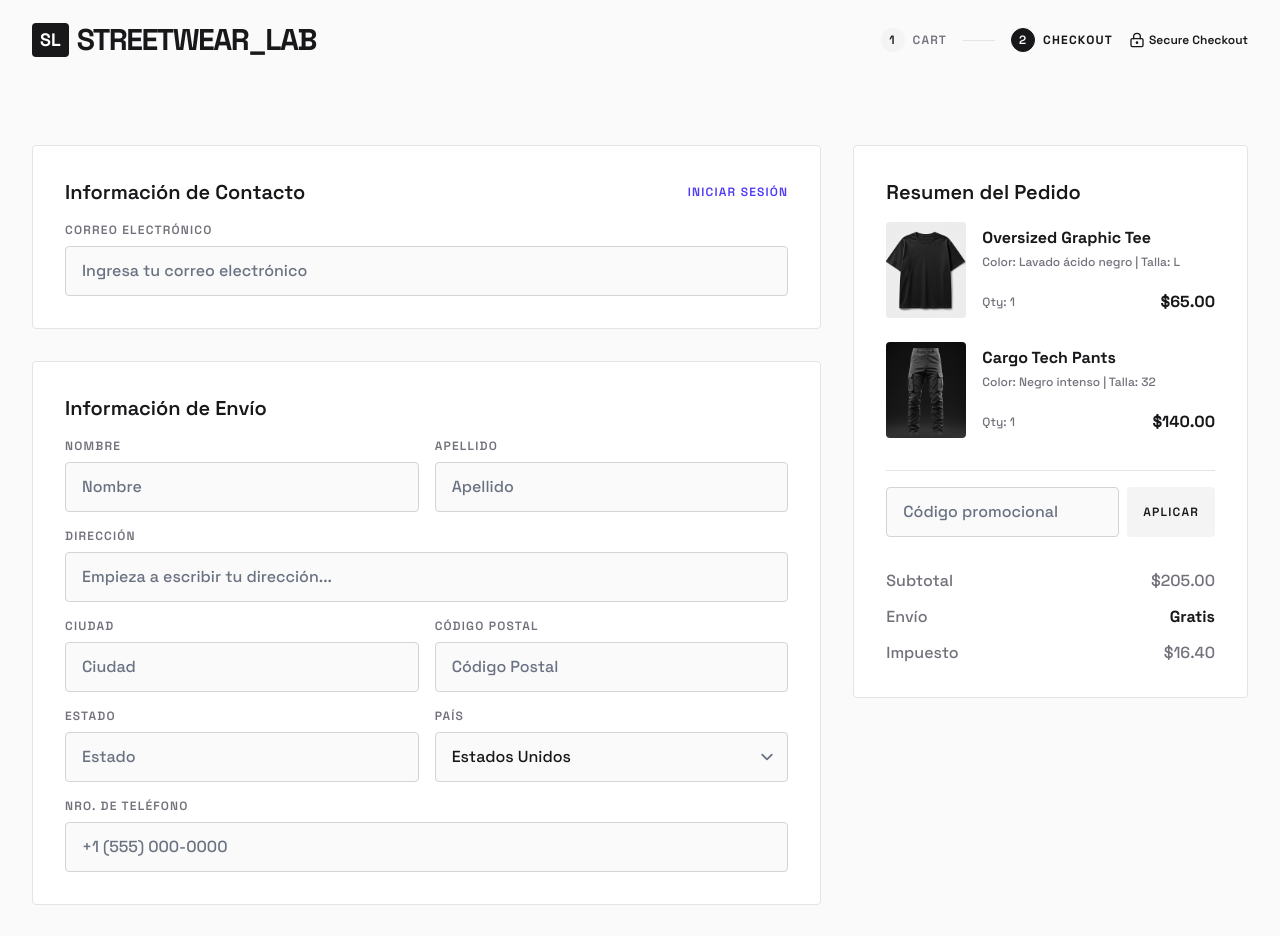
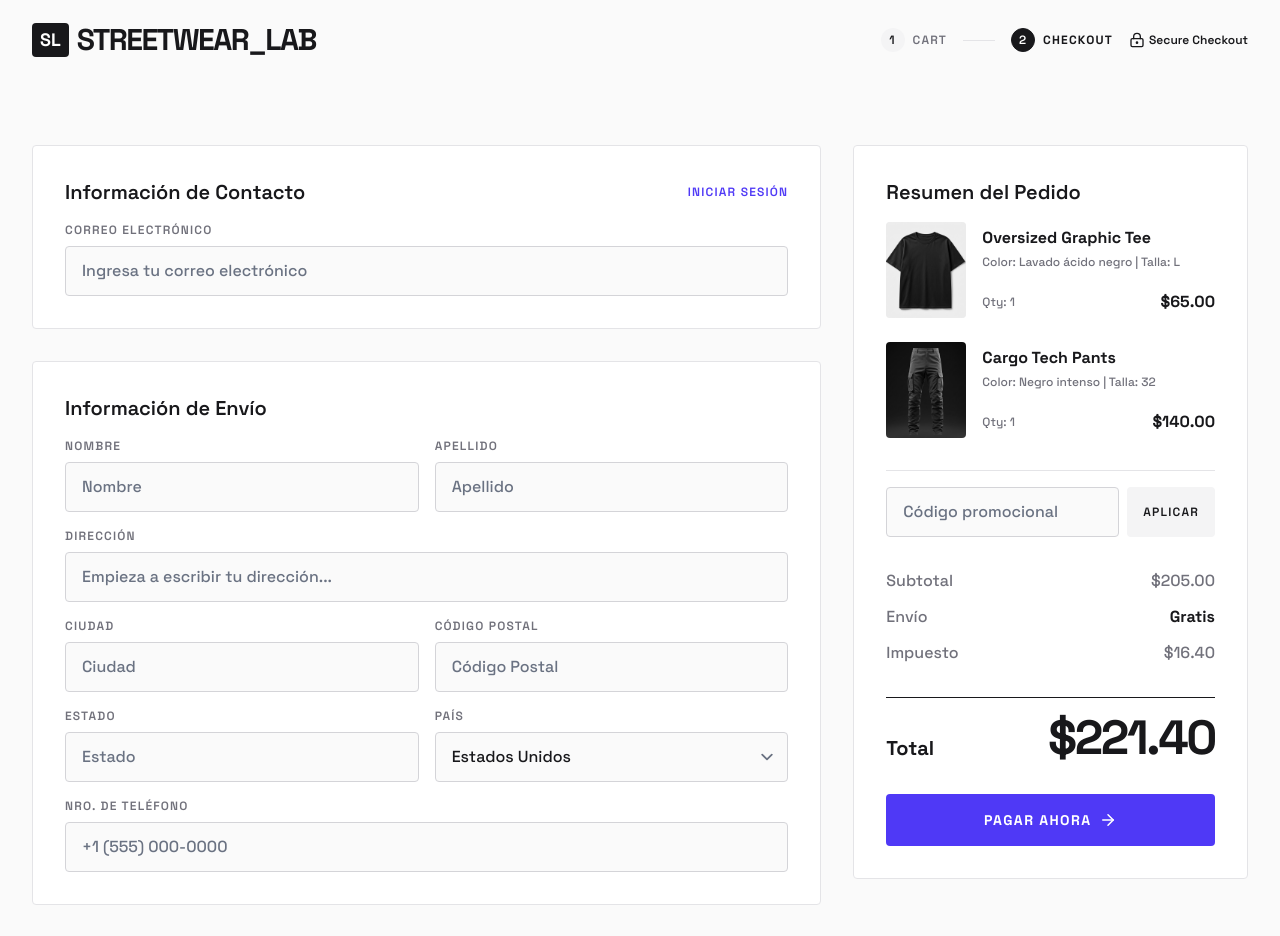
Before and after one commit to arturolguillen/devarturo-2-one-page-checkout, a Next.js app: page / in a window 1280 px wide. Shown: the top 936 px of the page. Built offline with nearby package versions, Linux system fonts and the light colour scheme.

Commit message:
feat: add OrderTotal component and refactor Calculations and OrderItem to use shared usdPriceFormatter

```diff
--- a/src/app/page.tsx
+++ b/src/app/page.tsx
@@ -10,6 +10,7 @@ import MainWrapper from "@/components/MainWrapper";
 import OrderItem from "@/components/OrderItem";
 import OrderItems from "@/components/OrderItems";
 import OrderSummay from "@/components/OrderSummary";
+import OrderTotal from "@/components/OrderTotal";
 import PaymentMethods from "@/components/PaymentMethods";
 import PaymentOptions from "@/components/PaymentOptions";
 import PromoCode from "@/components/PromoCode";
@@ -44,6 +45,7 @@ export default function Home() {
                         </OrderItems>
                         <PromoCode />
                         <Calculations />
+                        <OrderTotal />
                     </OrderSummay>
                 </Column>
             </MainWrapper>
--- a/src/components/Calculations.tsx
+++ b/src/components/Calculations.tsx
@@ -1,9 +1,4 @@
-const usdPriceFormatter = new Intl.NumberFormat("en-US", {
-    style: "currency",
-    currency: "USD",
-    minimumFractionDigits: 2,
-    maximumFractionDigits: 2,
-});
+import { usdPriceFormatter } from "@/helpers";
 
 export default function Calculations() {
     return (
--- a/src/components/OrderItem.tsx
+++ b/src/components/OrderItem.tsx
@@ -1,12 +1,6 @@
+import { usdPriceFormatter } from "@/helpers";
 import type { Product } from "@/products";
 import Image from "next/image";
-
-const usdPriceFormatter = new Intl.NumberFormat("en-US", {
-    style: "currency",
-    currency: "USD",
-    minimumFractionDigits: 2,
-    maximumFractionDigits: 2,
-});
 
 export default function OrderItem({ product }: {
     product: Product;
--- /dev/null
+++ b/src/components/OrderTotal.tsx
@@ -0,0 +1,75 @@
+"use client";
+
+import clsx from "clsx";
+import { usdPriceFormatter } from "@/helpers";
+import { ArrowRight, CheckCircle2, Loader2 } from "lucide-react";
+import { useEffect, useRef, useState } from "react";
+
+type CheckoutStatus = "idle" | "loading" | "success";
+
+export default function OrderTotal() {
+    const [status, setStatus] = useState<CheckoutStatus>("idle");
+    const timeoutRef = useRef<ReturnType<typeof setTimeout> | null>(null);
+
+    useEffect(() => {
+        return () => {
+            if (timeoutRef.current) {
+                clearTimeout(timeoutRef.current);
+            }
+        };
+    }, []);
+
+    const isIdle = status === "idle";
+    const isLoading = status === "loading";
+    const isSuccess = status === "success";
+
+    const handleCheckoutClick = () => {
+        if (!isIdle) {
+            return;
+        }
+
+        setStatus("loading");
+        timeoutRef.current = setTimeout(() => {
+            setStatus("success");
+            timeoutRef.current = null;
+        }, 2000);
+    };
+
+    return (
+        <>
+            <div className="flex justify-between items-end border-t border-zinc-900 pt-4">
+                <span className="text-xl font-bold">{'Total'}</span>
+                <span className="text-3xl md:text-5xl font-bold text-zinc-900 tracking-tighter">{usdPriceFormatter.format(221.40)}</span>
+            </div>
+            <button
+                type="button"
+                onClick={handleCheckoutClick}
+                disabled={!isIdle}
+                aria-busy={isLoading}
+                className={clsx(
+                    "text-white text-sm uppercase tracking-widest py-4 w-full rounded font-bold transition-all duration-300 flex items-center justify-center gap-2 overflow-hidden",
+                    isIdle && "bg-indigo-600 hover:bg-indigo-700 cursor-pointer",
+                    isLoading && "bg-indigo-600 scale-[0.98] pointer-events-none cursor-not-allowed",
+                    isSuccess && "bg-green-500 pointer-events-none cursor-not-allowed"
+                )}
+            >
+                {isIdle && (
+                    <>
+                        <span>{'Pagar ahora'}</span>
+                        <ArrowRight size={18} />
+                    </>
+                )}
+                {isLoading && (<Loader2 size={18} className="animate-spin" />)}
+                {isSuccess && (
+                    <>
+                        <span>{'Pago exitoso'}</span>
+                        <CheckCircle2 size={18} />
+                    </>
+                )}
+                <span className="sr-only" aria-live="polite">
+                    {isLoading ? "Procesando pago" : isSuccess ? "Pago exitoso" : "Listo para pagar"}
+                </span>
+            </button>
+        </>
+    );
+}
--- /dev/null
+++ b/src/helpers.ts
@@ -0,0 +1,6 @@
+export const usdPriceFormatter = new Intl.NumberFormat("en-US", {
+    style: "currency",
+    currency: "USD",
+    minimumFractionDigits: 2,
+    maximumFractionDigits: 2,
+});
```
